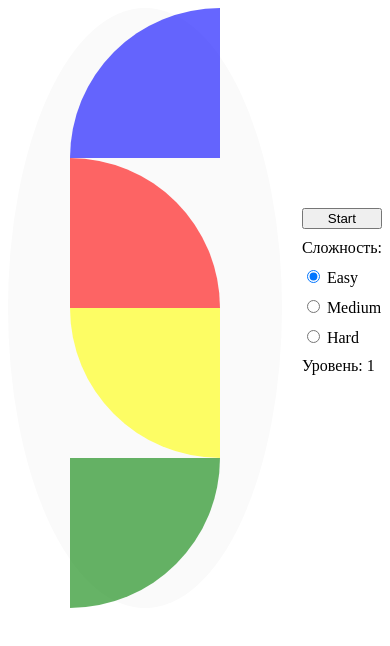
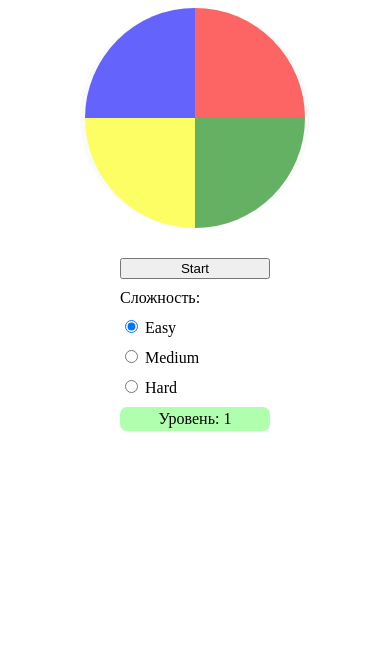
Before and after one commit to logist19rus/SimonGameOnVue, a plain HTML site: page index.html in a window 390 px wide. Both pictures are taken after a click on the button "Start". Drawn offline with nearby package versions, Linux system fonts and the light colour scheme.

Commit message:
Не то разрешение выставил

```diff
--- a/style.css
+++ b/style.css
@@ -62,7 +62,7 @@
     margin-top: 10px;
 }
 
-@media (max-width:350px){
+@media (max-width:500px){
     .container{
         flex-direction: column;
     }
@@ -75,4 +75,10 @@
         width: 110px;
         height: 110px;
     }
+    .score_txt{
+        text-align: center;
+        background: #afffaf;
+        padding: 3px;
+        border-radius: 7px;
+    }
 }
```
